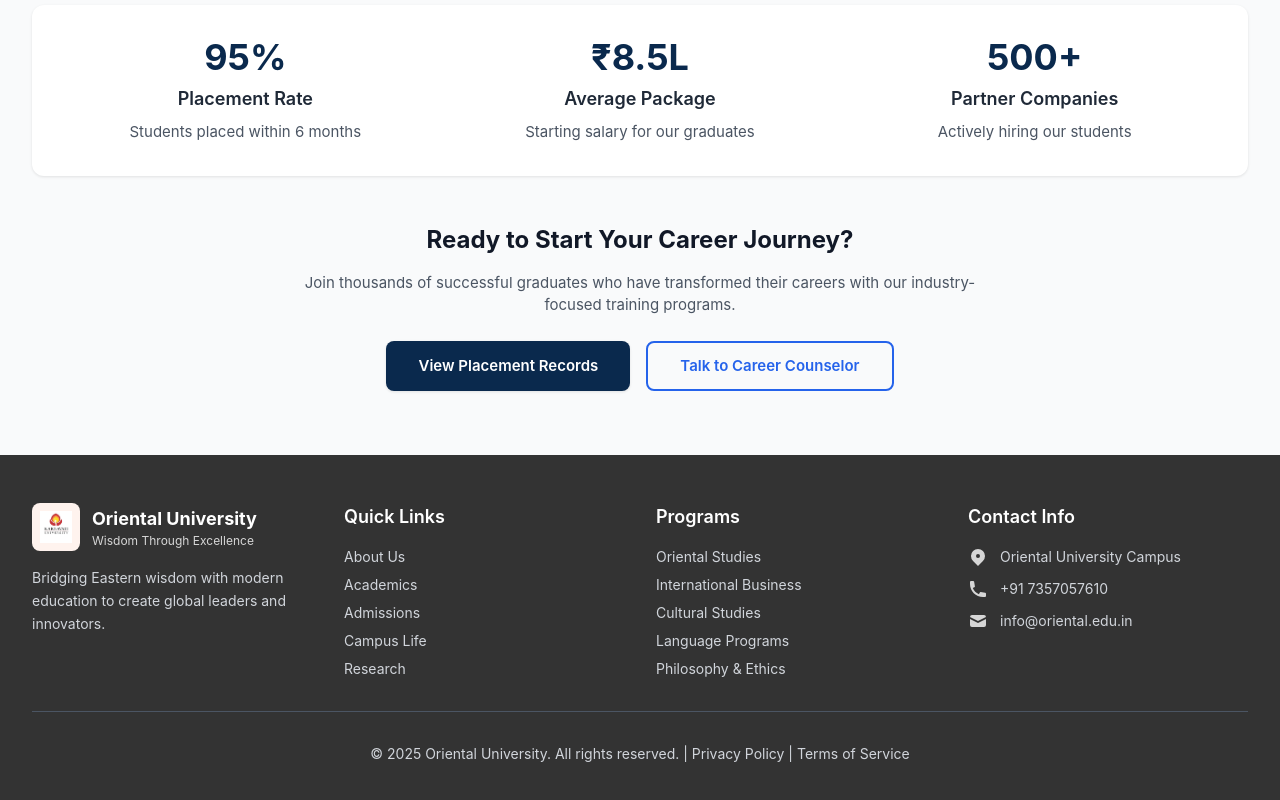
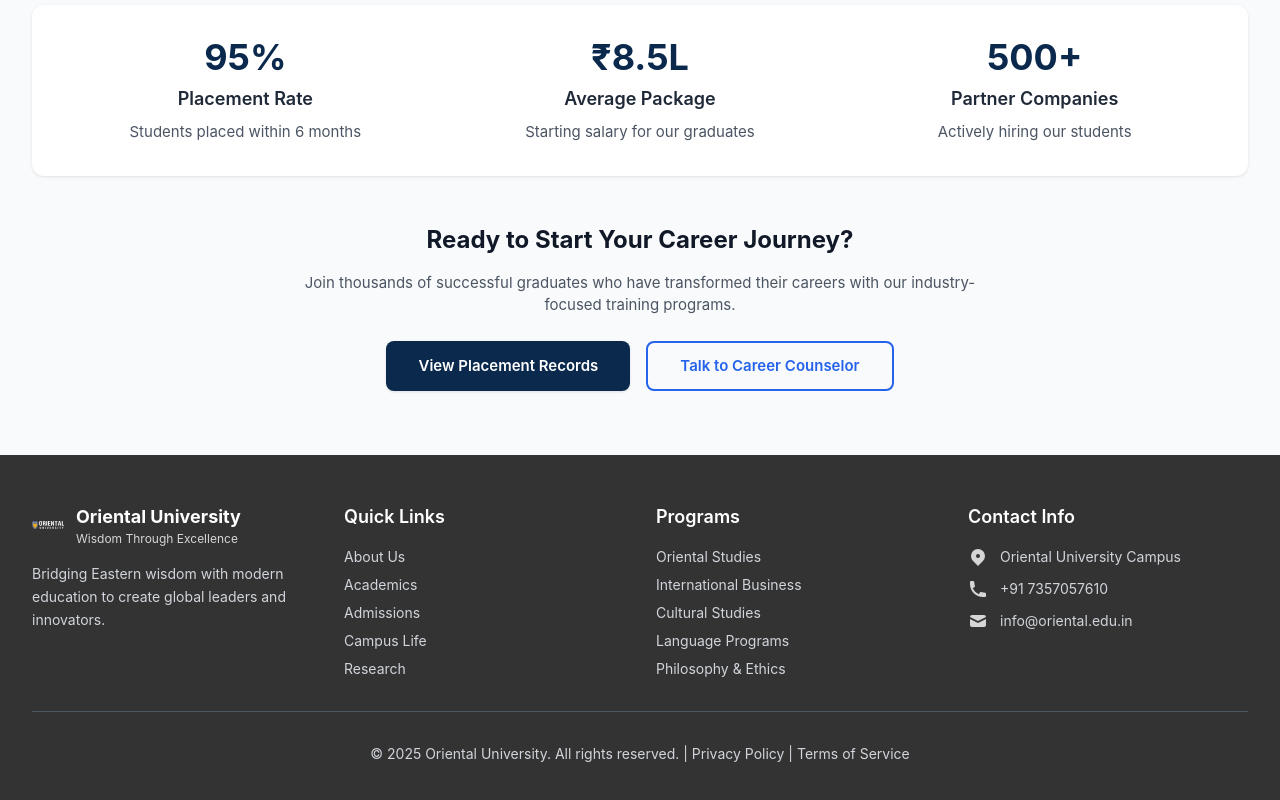
Before and after one commit to CoderBhawani/oriental-university-aug, a React (Create React App) app: page / in a window 1280 px wide. Shown: the part 4047-4847 px from the top of the page. Built offline with nearby package versions, Linux system fonts and the light colour scheme; the HTML template or start-up script is replaced by a standard one.

Commit message:
2nd commit

```diff
--- a/src/components/Footer.js
+++ b/src/components/Footer.js
@@ -8,9 +8,9 @@ const Footer = () => {
           {/* University Info */}
           <div className="space-y-4">
             <div className="flex items-center space-x-3">
-              <div className="p-2 rounded-lg" style={{ backgroundColor: '#FFF3EE' }}>
+              <div className="" >
                 <img
-                  src="/logo.jpeg"
+                  src="/Logo-White.png"
                   alt="Oriental University Logo"
                   className="h-8 w-8 object-contain"
                 />
```
